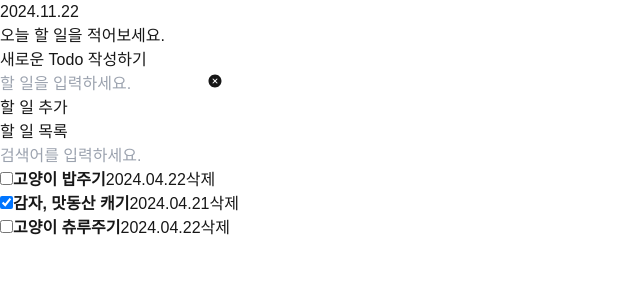
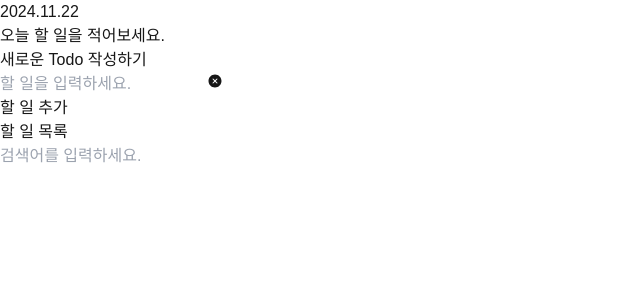
Before and after one commit to kksladder/app-todolist2, a Next.js app: page / in a window 1280 px wide. Shown: the top 300 px of the page, without its empty margins (0-640 px from the left). Built offline with nearby package versions, Linux system fonts and the light colour scheme.

Commit message:
app-todolist

```diff
--- a/src/components/Todo.jsx
+++ b/src/components/Todo.jsx
@@ -1,13 +1,27 @@
 'use client';
 
-import React, { useState } from 'react';
+import React, { useState, useEffect } from 'react';
 import TodoHd from './TodoHd';
 import TodoEditor from './TodoEditor';
 import TodoList from './TodoList';
-import { mockTodoData } from '@/data/todoData';
 
 const Todo = () => {
-    const [todos, setTodos] = useState(mockTodoData);
+    const [todos, setTodos] = useState([]);
+
+    //마운트시
+    useEffect(() => {
+        // 로컬 스토리지에서 데이터를 가져와서
+        const savedTodos = JSON.parse(localStorage.getItem('todos')) || [];
+        // todos 상태에 저장
+        setTodos(savedTodos);
+        console.log(savedTodos);
+    }, []);
+
+    //todos가 업데이트시
+    // 객체나 배열을 저장할 때는 JSON.stringify()로 문자열로 변환
+    useEffect(() => {
+        localStorage.setItem('todos', JSON.stringify(todos));
+    }, [todos]);
 
     // 할 일 추가하는 함수
     const addTodo = (task) => {
--- a/src/data/todoData.js
+++ /dev/null
@@ -1,20 +0,0 @@
-export const mockTodoData = [
-    {
-      id: 1,
-      isDone: false,
-      task: '고양이 밥주기',
-      createDate: '2024.04.22'
-    },
-    {
-      id: 2,
-      isDone: true,
-      task: '감자, 맛동산 캐기',
-      createDate: '2024.04.21'
-    },
-    {
-      id: 3,
-      isDone: false,
-      task: '고양이 츄루주기',
-      createDate: '2024.04.22'
-    }
-  ]
```
